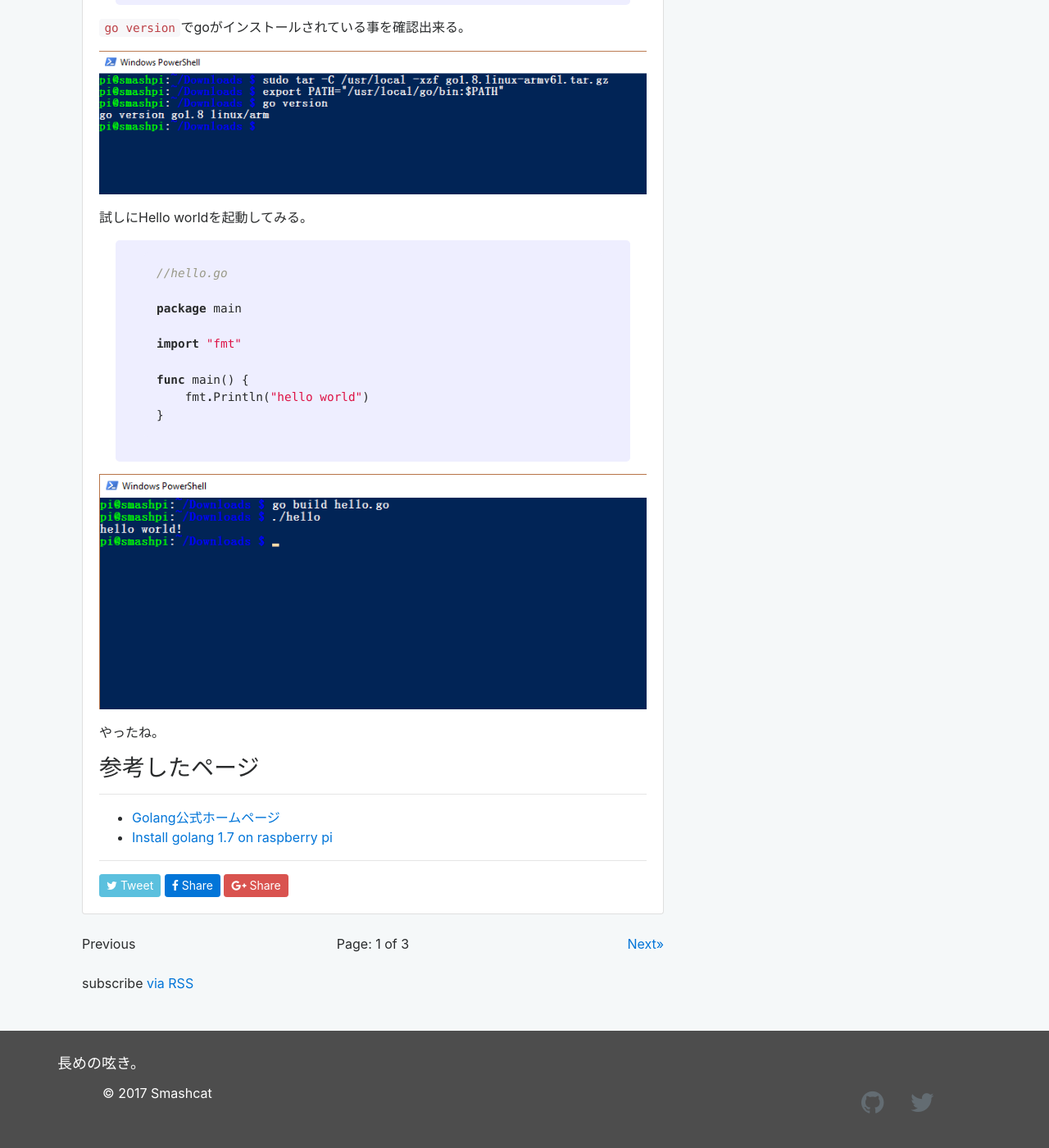
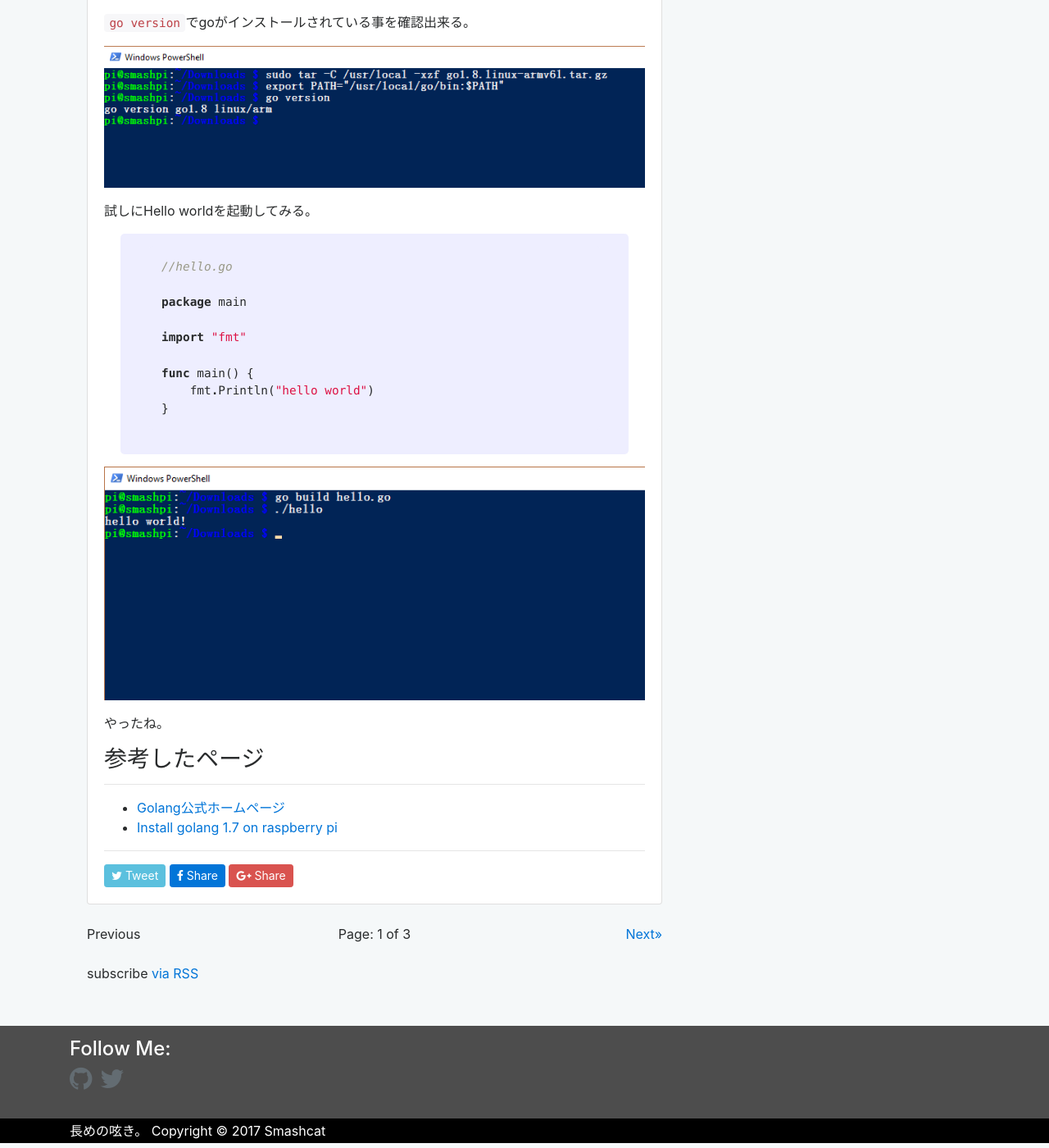
Before and after one commit to Naturalclar/naturalclar.github.io, a Jekyll site: the page built from index.html, in a window 1280 px wide and 1400 px high, scrolled down 8377 px. Shown: the whole window at 82% size. Built offline with Jekyll 4.4.1, drawn with Linux system fonts in a browser that asks for light colours; the list of posts is cut into pages by our own code; comment, search, counter and statistics services are not loaded.

Commit message:
edit footer

```diff
--- /dev/null
+++ b/_includes/footer-copyright.html
@@ -0,0 +1,10 @@
+<footer class="footer-copyright">
+  <div class="container">
+      <div class="row">
+          <!-- Contact List -->
+          <div class="col col-lg-4">
+          <p>{{ site.title | escape }} Copyright &copy; 2017 {{ site.author | escape }}</p>
+          </div>
+        </div>
+      </div>
+</footer>
--- a/_includes/footer.html
+++ b/_includes/footer.html
@@ -1,45 +1,14 @@
 <footer class="footer">
-
-
-    <div class="container">
-      <div class="row">
-        <h2 class="footer-heading">{{ site.title | escape }}</h2>
-      </div>
-
+  <div class="container">
       <div class="row">
           <!-- Contact List -->
-          <div class="col col-lg-10">
-            <ul class="contact-list">
-              <li>
-                {% if site.author %}
-                   &copy; 2017 {{ site.author | escape }}
-                {% else %}
-                  {{ site.title | escape }}
-                {% endif %}
-                </li>
-                {% if site.email %}
-                <li><a href="mailto:{{ site.email }}">{{ site.email }}</a></li>
-                {% endif %}
-                <li><p>{{ site.description | escape }}</p></li>
-              </ul>
-
-          </div>
-          <!-- SNS -->
-          <div class="col col-lg-2">
-             <ul class="nav">
-                {% if site.github_username %}
-                 <li class="nav-item">
-                  {% include icon-github.html username=site.github_username %}
-                 </li>
-                {% endif %}
-                {% if site.twitter_username %}
-                 <li class="nav-item">
-                  {% include icon-twitter.html username=site.twitter_username %}
-                 </li>
-                {% endif %}
-              </ul>
+          <div class="col col-lg-4">
+            <h4>Follow Me:</h4>
+            <ul class="list-inline">
+               <li class="list-inline-item">{% include icon-github.html username=site.github_username %}</li>
+               <li class="list-inline-item">{% include icon-twitter.html username=site.twitter_username %}</li>
+            </ul>
           </div>
         </div>
       </div>
-
 </footer>
--- a/_includes/head.html
+++ b/_includes/head.html
@@ -5,7 +5,7 @@
   <title>{% if page.title %}{{ page.title | escape }}{% else %}{{ site.title | escape }}{% endif %}</title>
   <meta name="description" content="{{ page.excerpt | default: site.description | strip_html | normalize_whitespace | truncate: 160 | escape }}">
   <link rel="stylesheet" href="{{ "/assets/main.css?version=3" | relative_url }}">
-  <link rel="stylesheet" href="/assets/styles.css?version=3">
+  <link rel="stylesheet" href="/assets/styles.css?version=4">
   <link rel="canonical" href="{{ page.url | replace:'index.html','' | absolute_url }}">
   <link rel="alternate" type="application/rss+xml" title="{{ site.title | escape }}" href="{{ "/feed.xml" | relative_url }}">
   <link rel="shortcut icon" type="image/x-icon" href="/favicon.ico?">
--- a/_includes/icon-github.html
+++ b/_includes/icon-github.html
@@ -1,3 +1,3 @@
-<a href="https://github.com/{{ include.username }}" class="nav-link">
+<a href="https://github.com/{{ include.username }}">
     <i class="fa fa-github fa-2x text-muted"></i>
 </a>
--- a/_includes/icon-twitter.html
+++ b/_includes/icon-twitter.html
@@ -1,3 +1,3 @@
-<a href="https://twitter.com/{{ include.username }}" class="nav-link">
+<a href="https://twitter.com/{{ include.username }}">
     <i class="fa fa-twitter fa-2x text-muted"></i>
 </a>
--- a/_layouts/default.html
+++ b/_layouts/default.html
@@ -19,6 +19,7 @@
     </main>
 
     {% include footer.html %}
+    {% include footer-copyright.html %}
     {% include google-analytics.html %}
     {% include script.html %}
 
--- a/assets/styles.scss
+++ b/assets/styles.scss
@@ -1,15 +1,25 @@
 ---
 ---
-    .bg-default { background: #F5F8F9;}
-
+  .bg-default { background: #F5F8F9;}
 
   .footer {
-    padding: 30px 0;
+    padding: 15px 0 15px;
     color: white;
     background: #4d4d4d;
   }
+  .footer-copyright{
+    padding: 3px 0 3px ;
+    color: white;
+    background: #000;
+  }
+
+  .footer-copyright p {
+    padding: 0;
+    margin: 0;
+  }
+
   .content {
-    padding: 30px;
+    padding: 36px;
   }
 
   .card-img {
```
